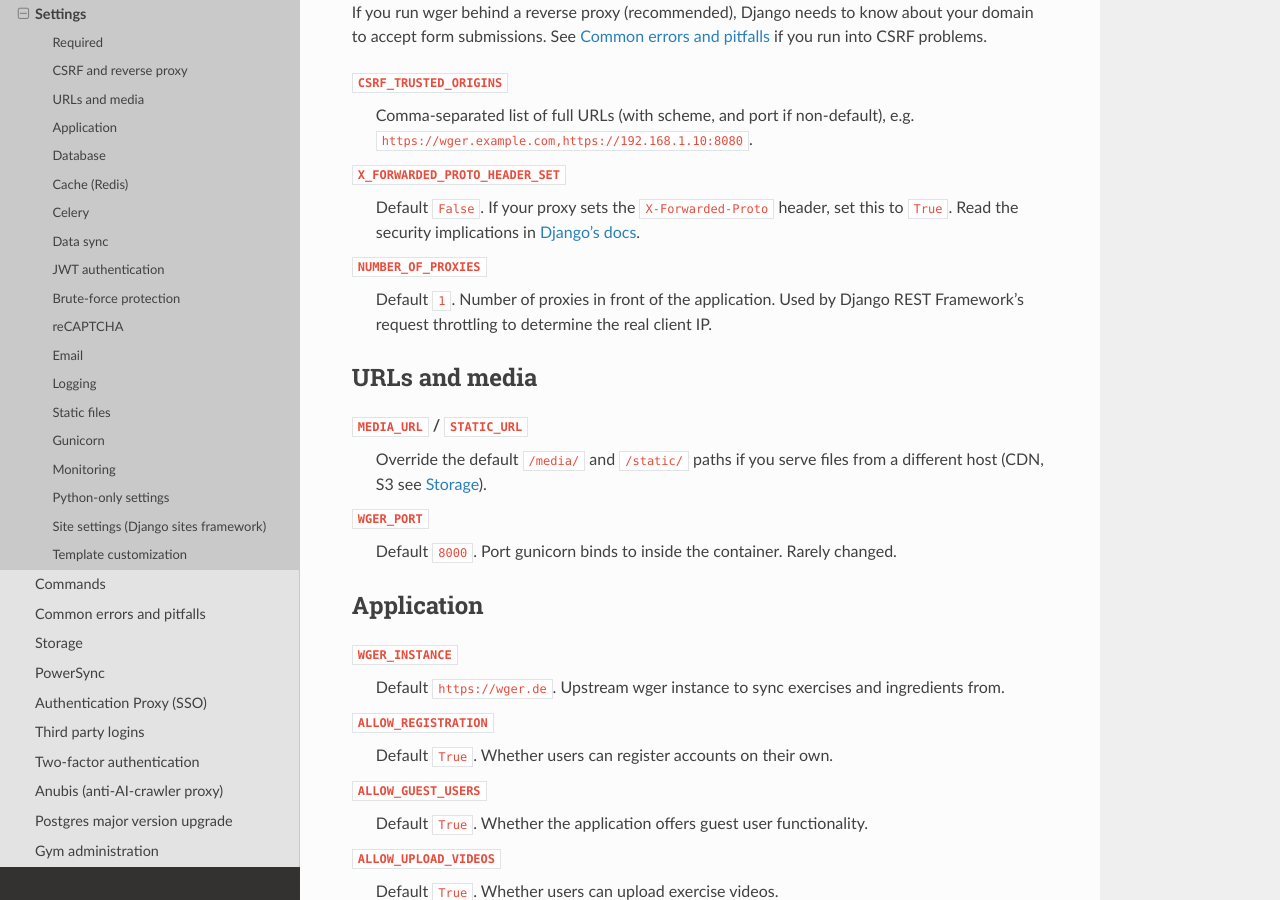
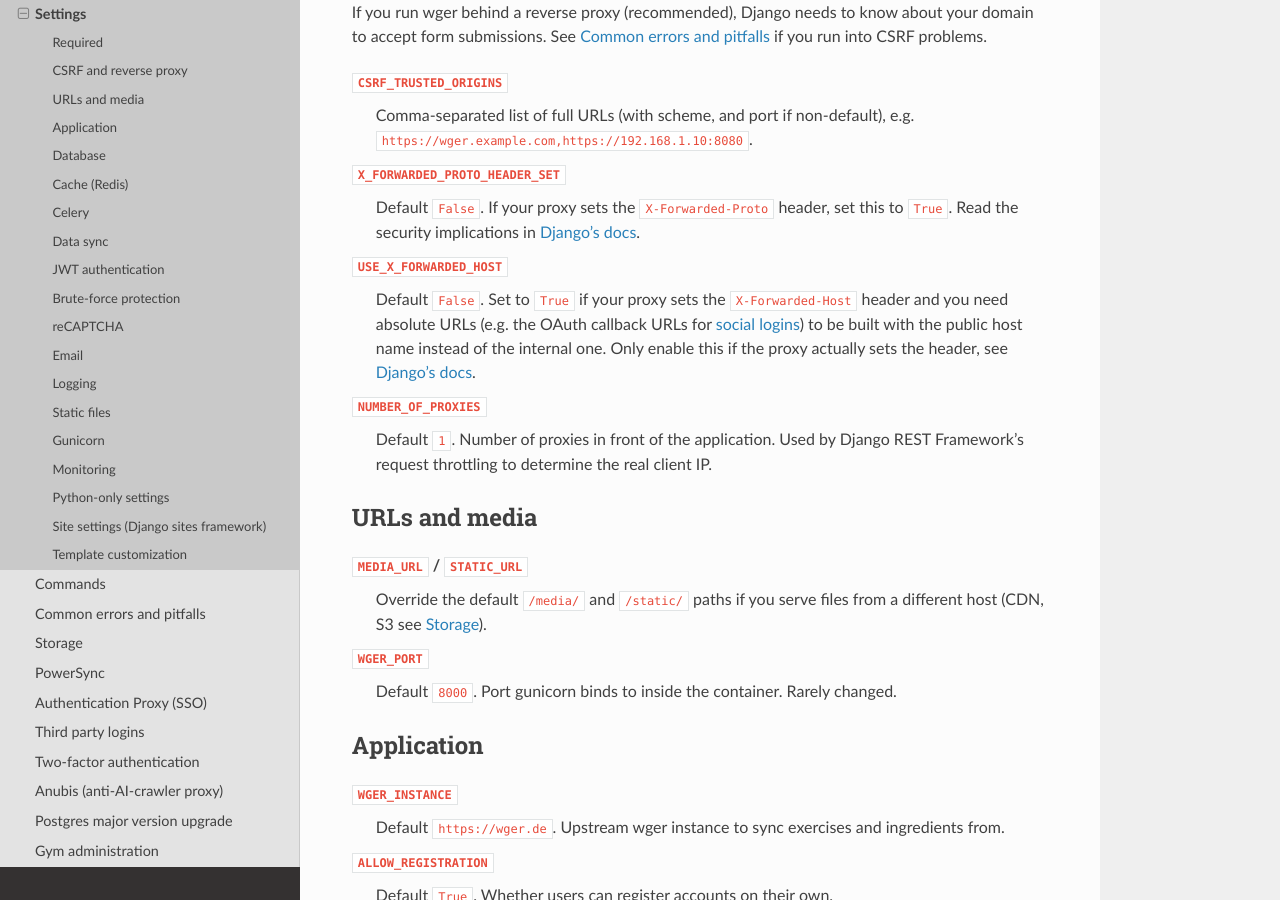
Before and after one commit to wger-project/docs, a Sphinx documentation site: the page built from docs/administration/settings.rst, in a window 1280 px wide and 900 px high, scrolled down 1274 px. Built offline with Sphinx 7.4.7 and the Read the Docs theme 3.1.0, drawn with Linux system fonts in a browser that asks for light colours.

Commit message:
Document usage of USE_X_FORWARDED_HOST

```diff
--- a/docs/administration/settings.rst
+++ b/docs/administration/settings.rst
@@ -68,6 +68,14 @@
   Default ``False``. If your proxy sets the ``X-Forwarded-Proto`` header,
   set this to ``True``. Read the security implications in
   `Django's docs <https://docs.djangoproject.com/en/dev/ref/settings/#secure-proxy-ssl-header>`_.
+
+``USE_X_FORWARDED_HOST``
+  Default ``False``. Set to ``True`` if your proxy sets the
+  ``X-Forwarded-Host`` header and you need absolute URLs (e.g. the OAuth
+  callback URLs for :ref:`social logins <social_auth>`) to be built with the
+  public host name instead of the internal one. Only enable this if the proxy
+  actually sets the header, see
+  `Django's docs <https://docs.djangoproject.com/en/dev/ref/settings/#use-x-forwarded-host>`_.
 
 ``NUMBER_OF_PROXIES``
   Default ``1``. Number of proxies in front of the application. Used by
```
